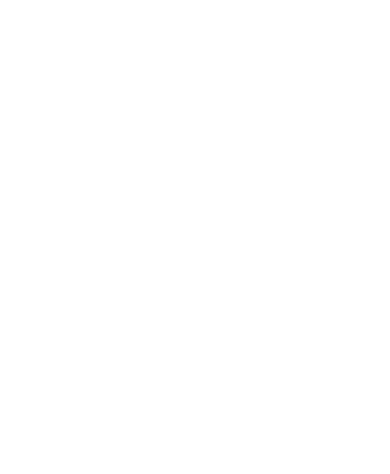
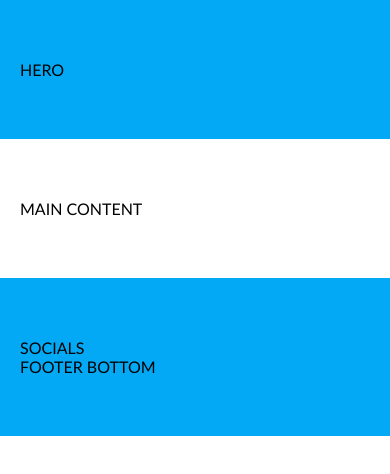
Before and after one commit to VilmaPetruskeviciene/5-comming_soon, a website: page index.html in a window 390 px wide. Drawn offline with Linux system fonts and the light colour scheme.

Commit message:
Responsiv design

```diff
--- a/css/base/base.css
+++ b/css/base/base.css
@@ -0,0 +1,19 @@
+body,
+body * {
+    margin: 0;
+    padding: 0;
+    vertical-align: top;
+    box-sizing: border-box;
+}
+
+body {
+    font-family: 'Gill Sans', 'Gill Sans MT', Calibri, 'Trebuchet MS', sans-serif;
+}
+
+:root {
+    --main-color: #03a9f4;
+}
+
+.bg-main {
+    background-color: var(--main-color);
+}
--- a/css/base/layout.css
+++ b/css/base/layout.css
@@ -0,0 +1,57 @@
+.container {
+    width: 100%;
+    padding: 60px 0;
+}
+
+.container > .row {
+    width: 1000px;
+    margin: 0 calc(50% - 500px);
+}
+
+.container > .row-short {
+    width: 600px;
+    margin: 0 calc(50% - 300px);
+}
+
+@media (max-width: 1100px) {
+    .container > .row {
+        width: 800px;
+        margin: 0 calc(50% - 400px);
+    }
+}
+
+@media (max-width: 900px) {
+    .container > .row {
+        width: 600px;
+        margin: 0 calc(50% - 300px);
+    }
+}
+
+@media (max-width: 700px) {
+    .container > .row {
+        width: 400px;
+        margin: 0 calc(50% - 200px);
+    }
+
+    .container > .row-short {
+        width: 400px;
+        margin: 0 calc(50% - 200px);
+    }
+}
+
+@media (max-width: 460px) {
+    .container {
+        padding-left: 20px;
+        padding-right: 20px;
+    }
+
+    .container > .row {
+        width: 100%;
+        margin: 0;
+    }
+
+    .container > .row-short {
+        width: 100%;
+        margin: 0;
+    }
+}
--- a/index.html
+++ b/index.html
@@ -18,6 +18,24 @@
 
 </head>
 <body>
+    <section class="container bg-main">
+        <div class="row-short">
+            HERO
+        </div>
+    </section>
+    <section class="container">
+        <div class="row">
+            MAIN CONTENT
+        </div>
+    </section>
+    <footer class="container bg-main">
+        <div class="row">
+            SOCIALS
+        </div>
+        <div class="row-short">
+            FOOTER BOTTOM
+        </div>
+    </footer>
 
 </body>
 </html>
```
